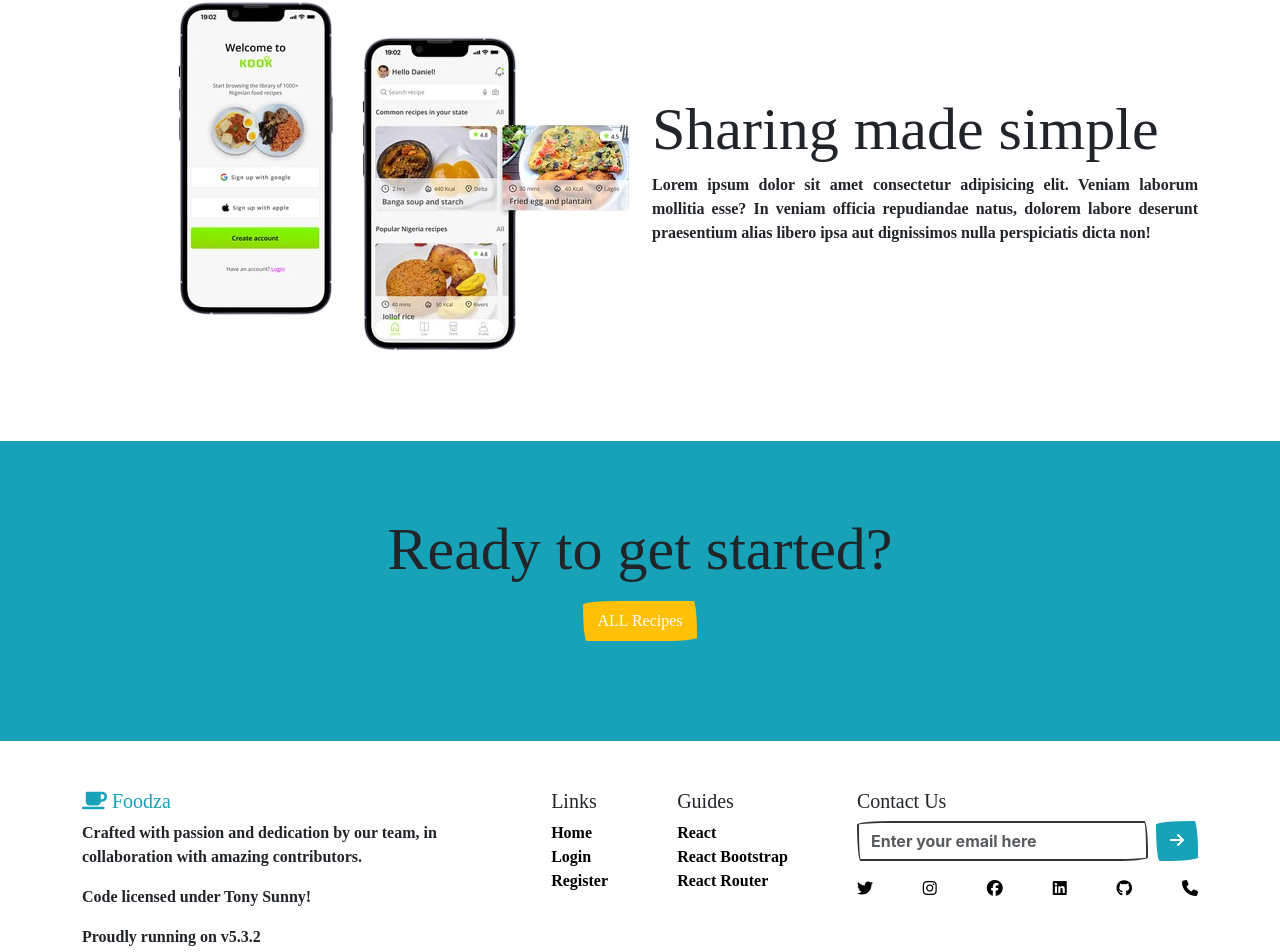
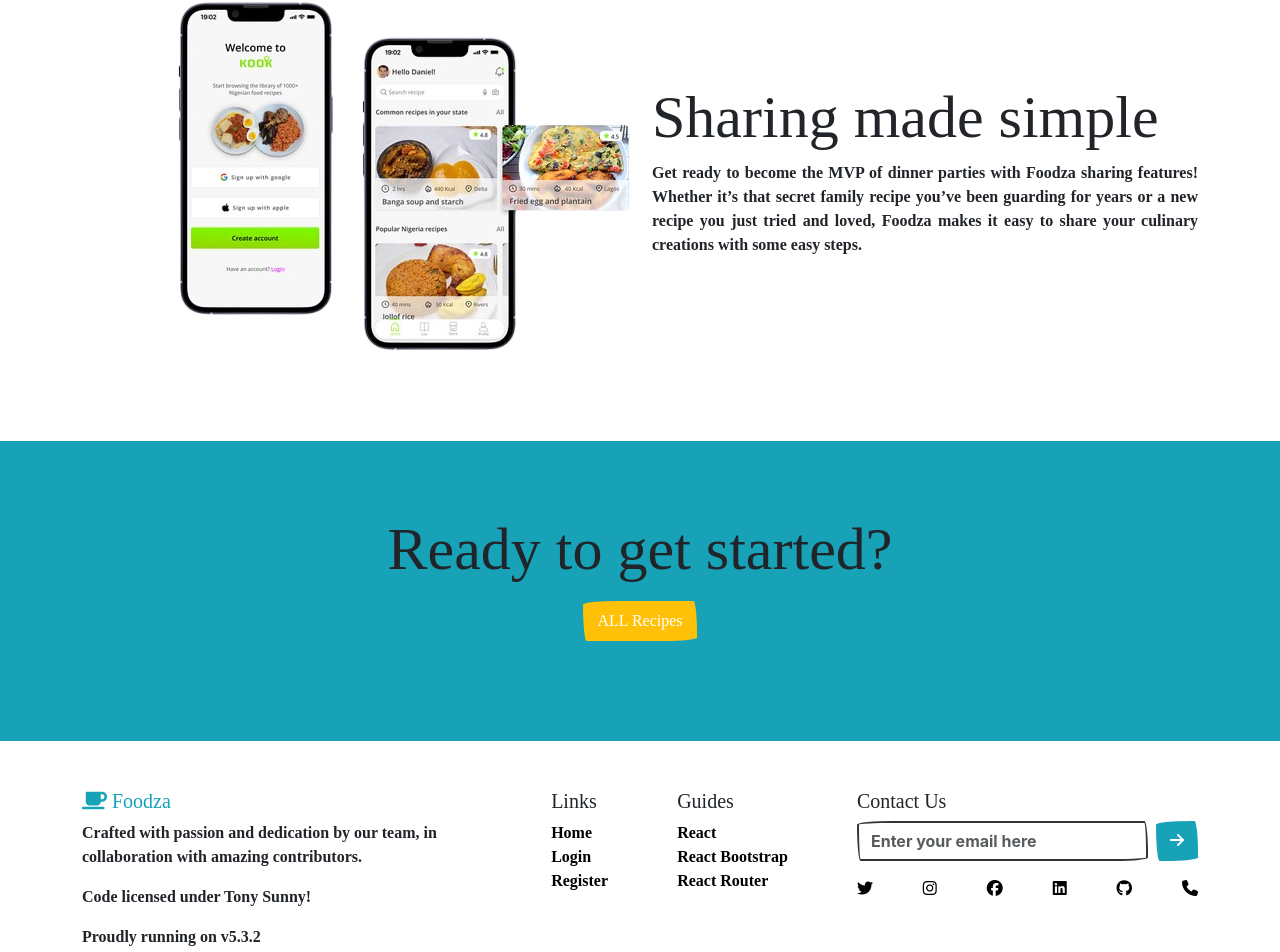
Before and after one commit to Tonysunny0201/Recipe-Sharing-PF-Front-end, a React (Vite) app: page / in a window 1280 px wide. Shown: the part 816-1768 px from the top of the page. Built offline with nearby package versions, Linux system fonts and the light colour scheme; a web font is replaced by a local one.

Commit message:
recipe sharing pf v2

```diff
--- a/src/pages/Home.jsx
+++ b/src/pages/Home.jsx
@@ -45,7 +45,7 @@ const Home = () => {
             </div>
             <div className='col-lg-6'>
               <h1 style={{fontSize:'60px'}}>Sharing made simple</h1>
-              <p style={{textAlign:'justify'}}>Lorem ipsum dolor sit amet consectetur adipisicing elit. Veniam laborum mollitia esse? In veniam officia repudiandae natus, dolorem labore deserunt praesentium alias libero ipsa aut dignissimos nulla perspiciatis dicta non!</p>
+              <p style={{textAlign:'justify'}}>Get ready to become the MVP of dinner parties with Foodza sharing features! Whether it’s that secret family recipe you’ve been guarding for years or a new recipe you just tried and loved, Foodza makes it easy to share your culinary creations with some easy steps.</p>
             </div>
           </div>
         </div>
```
